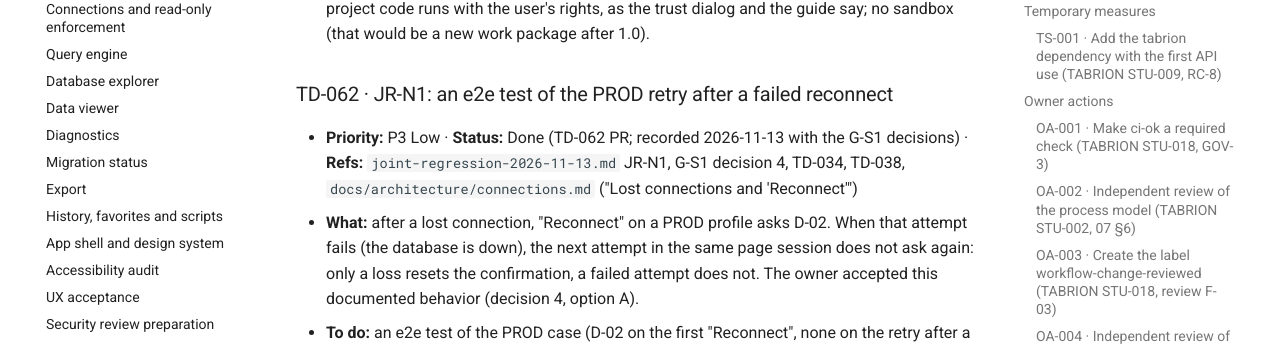
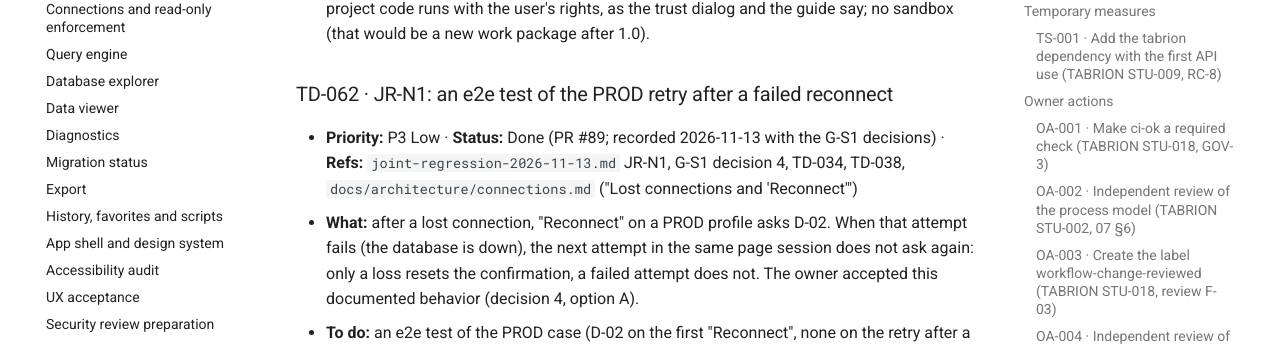
Before and after one commit to peterkarlhuber/tabrion-studio, an MkDocs documentation site: the page built from docs/TODO.md, in a window 1280 px wide and 900 px high, scrolled down 70575 px. Shown: the part 132-478 px from the top of the window. Built offline with MkDocs 1.6.1 and Material for MkDocs 9.7.7, drawn with Linux system fonts in a browser that asks for light colours; comment, search, counter and statistics services are not loaded; some of the changed text lies outside the part shown.

Commit message:
TD-062: name PR #89 in docs/TODO.md
Co-Authored-By: Claude Opus 5.5 <noreply@anthropic.com>
Claude-Session: https://claude.ai/code/session_011tY7TC7Nu5VGro3DJGJcv8

```diff
--- a/docs/TODO.md
+++ b/docs/TODO.md
@@ -78,7 +78,7 @@
 | TD-057 Export slot race: a client that started the next export on a connection right after reading the previous one to its end could get `studio.export_busy` (the worker freed the slot only after its last log line) | P2 | Done (PR #80) |
 | TD-058 STU-053 audit walk in WebKit: "explorer Policies tab: every Tab stop ... is in view" failed once in CI (PR #80, run 43405250149) with the selected tree row out of view; WebKit scrolls a newly focused element into view from a zero-delay timer, and the walk measured in the same task. Test race, no product bug; the walk now measures one task later | P2 | Done (PR #81) |
 | TD-061 STU-028 release SBOM: the macOS and Windows license records and `scripts/release_bom.py --strict` as a CI step (a `.github/` change); the inherited SPDX parenthesis gap of `check_licenses.py` (review L-6); a license record of a package the lock does not pin is ignored by `release_bom.py` (re-check R-1) | P2 | Open (STU-028 PR; by hand until then) |
-| TD-062 JR-N1: an e2e test of the PROD case of "Reconnect" after a failed reconnect (the behavior is accepted, G-S1 decision 4) | P3 | Done (TD-062 PR: `e2e/connection-lost-prod-retry.spec.ts`) |
+| TD-062 JR-N1: an e2e test of the PROD case of "Reconnect" after a failed reconnect (the behavior is accepted, G-S1 decision 4) | P3 | Done (PR #89: `e2e/connection-lost-prod-retry.spec.ts`) |
 | TD-060 STU-054 UX acceptance 1.0: what stays open (owner decisions on the "403" wording of 03 section 8 (also for the STU-026 row), D-07, tabrion's English finding texts and the start page's 4.1 deviation; TD-032 as a dependency; TD-046 B-4, B-5 (QA-S1 for 1.0), B-7; the history as its own view) | P2 | Open (STU-054 PR) |
 | TD-053 A SQLite function denied by the authorizer surfaces as `db.unknown` ("not authorized") instead of `db.permission`, a vaguer message (re-review of STU-016, not a security issue) | P3 | Open |
 | STU-016 independent review F-4, F-8, F-9: request body caps enforced while the body streams in (`security/body.py`), every control request except GET/HEAD of the proof path needs the control token and no dot segments in `/api/*` paths, `security-review-prep.md` updated with the review's outcome and the pending owner decisions (F-5/TD-033, F-6/TD-031, F-7/T-16) | P1 | Done (PR #65); independent re-review accepted at `2a8a229` |
@@ -1393,7 +1393,7 @@ and the server-side write flag (STU-ADR-0003) leave room for it.
 
 ### TD-062 · JR-N1: an e2e test of the PROD retry after a failed reconnect
 
-- **Priority:** P3 Low · **Status:** Done (TD-062 PR; recorded 2026-11-13 with the G-S1 decisions) · **Refs:**
+- **Priority:** P3 Low · **Status:** Done (PR #89; recorded 2026-11-13 with the G-S1 decisions) · **Refs:**
   `joint-regression-2026-11-13.md` JR-N1, G-S1 decision 4, TD-034, TD-038, `docs/architecture/connections.md`
   ("Lost connections and 'Reconnect'")
 - **What:** after a lost connection, "Reconnect" on a PROD profile asks D-02. When that attempt fails (the database
```
